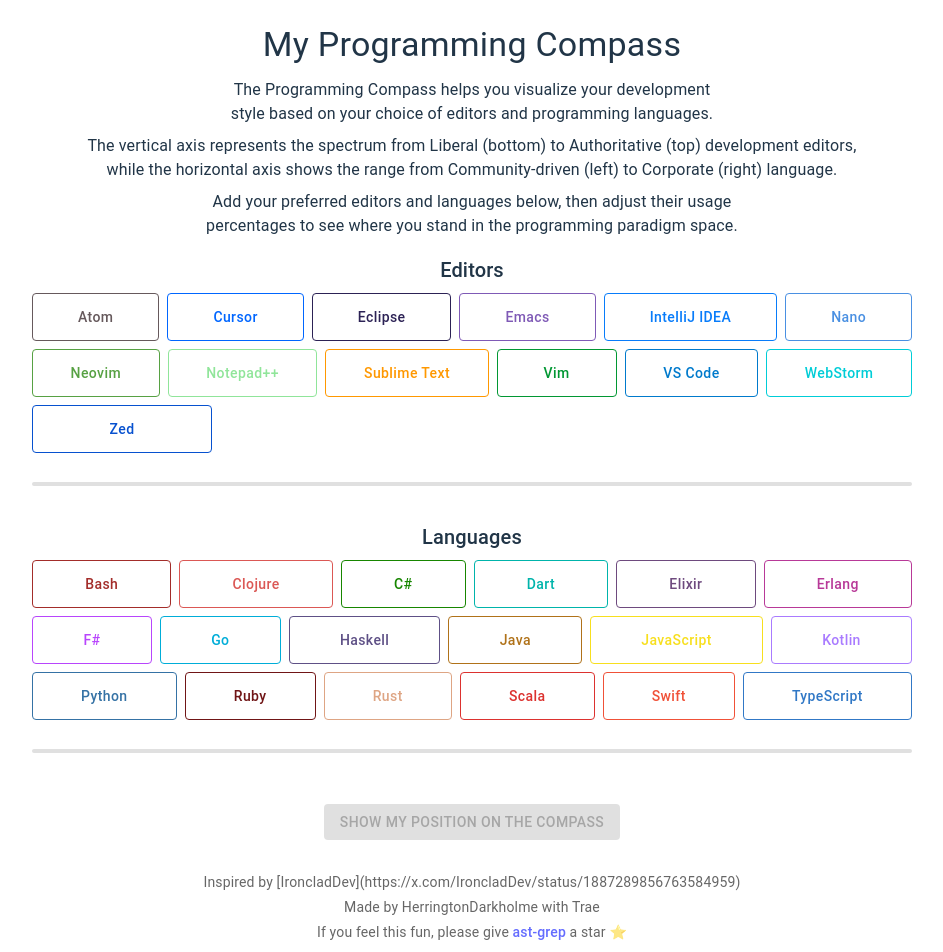
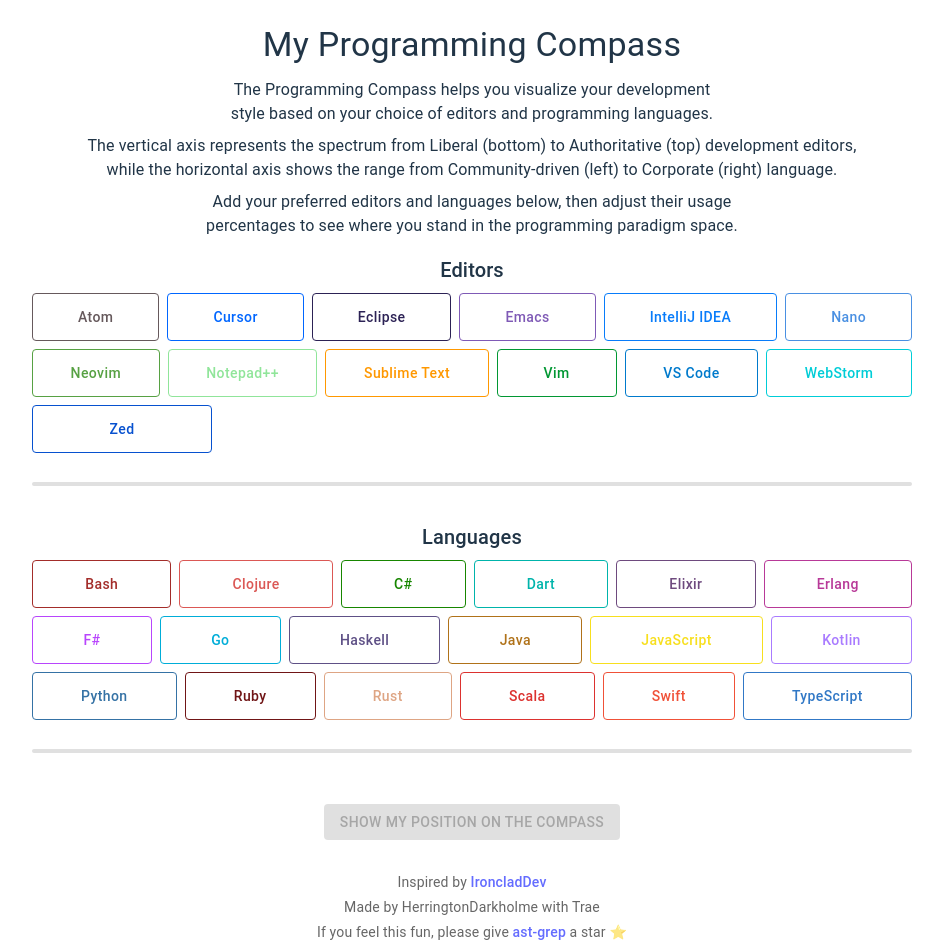
Before and after one commit to HerringtonDarkholme/compass, a React (Vite) app: page / in a window 1280 px wide. Shown: the top 952 px of the page, without its empty margins (168-1111 px from the left). Built offline with nearby package versions, Linux system fonts and the light colour scheme.

Commit message:
fix link

```diff
--- a/src/App.tsx
+++ b/src/App.tsx
@@ -126,14 +126,14 @@
         />
         <Box sx={{ mt: 4, mb: 2, textAlign: 'center', color: 'text.secondary' }}>
           <Typography variant="body2" gutterBottom>
-            Inspired by [IroncladDev](https://x.com/IroncladDev/status/1887289856763584959)
+            Inspired by <a href="https://x.com/IroncladDev/status/1887289856763584959" target="_blank">IroncladDev</a>
           </Typography>
           <Typography variant="body2" gutterBottom>
             Made by HerringtonDarkholme with Trae
           </Typography>
           <Typography variant="body2">
             If you feel this fun, please give{' '}
-            <a href="https://github.com/ast-grep/ast-grep" target="_blank" rel="noopener noreferrer">
+            <a href="https://github.com/ast-grep/ast-grep" target="_blank">
               ast-grep
             </a>
             {' '}a star ⭐
```
